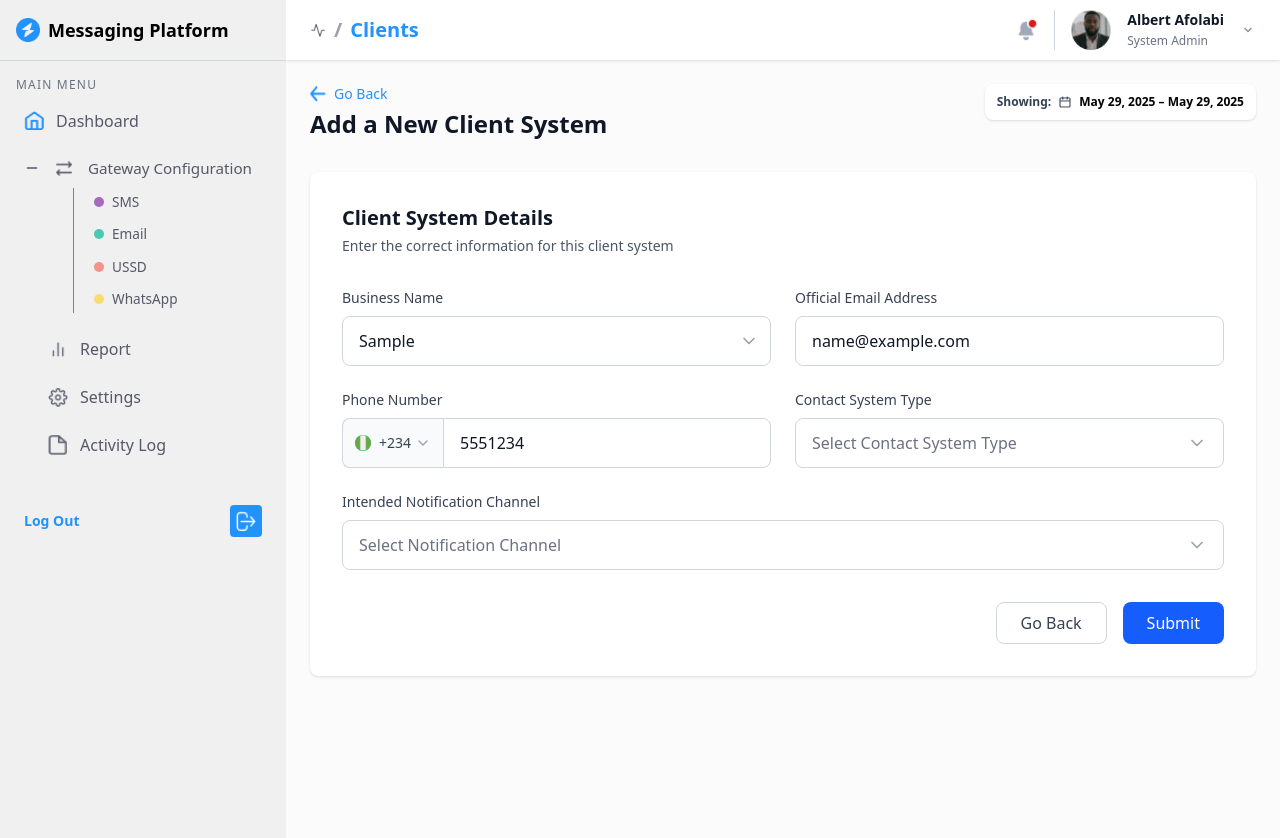
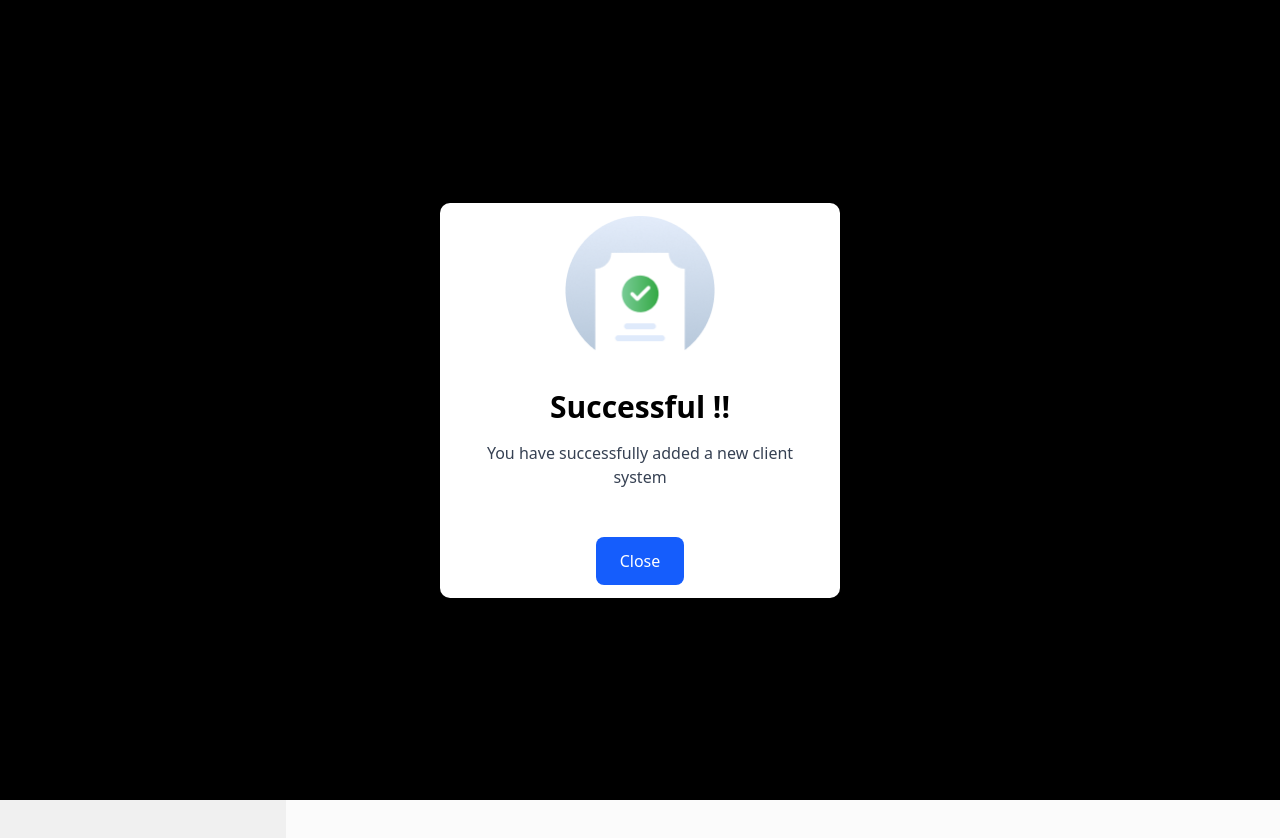
Before and after one commit to GG123lek/messaging, a React (Vite) app: page /client-page/customer-form in a window 1280 px wide. Both pictures are taken after typing "Sample", "name@example.com", "5551234" into the empty fields and a click on the button "Submit". Shown: the top 838 px of the page. Built offline with nearby package versions, Linux system fonts and the light colour scheme.

Commit message:
first modal

```diff
--- a/src/Component/Pages/ClientDetailsForm.jsx
+++ b/src/Component/Pages/ClientDetailsForm.jsx
@@ -1,45 +1,7 @@
 import React, { useState } from 'react';
-import { ChevronDown } from 'lucide-react';
+import { ChevronDown, ArrowLeft } from 'lucide-react';
 import nige from '../../assets/images/flagis.png';
-
-const CustomSelect = ({ value, onChange, options, placeholder }) => {
-  const [open, setOpen] = useState(false);
-
-  const handleSelect = (val) => {
-    onChange(val);
-    setOpen(false);
-  };
-
-  return (
-    <div className="relative w-full">
-      <div
-        className="w-full px-4 py-3 border border-gray-300 rounded-lg cursor-pointer flex items-center justify-between text-gray-900 bg-white"
-        onClick={() => setOpen(!open)}
-        tabIndex={0}
-        onBlur={() => setOpen(false)}
-      >
-        <span className={value ? "" : "text-gray-500"}>
-          {options.find((opt) => opt.value === value)?.label || placeholder}
-        </span>
-        <ChevronDown className="w-5 h-5 text-gray-400" />
-      </div>
-
-      {open && (
-        <ul className="absolute left-0 right-0 z-20 mt-1 bg-white border border-gray-300 rounded-md shadow-lg max-h-40 overflow-y-auto">
-          {options.map((option) => (
-            <li
-              key={option.value}
-              className="px-4 py-2 hover:bg-blue-600 hover:text-white cursor-pointer"
-              onMouseDown={() => handleSelect(option.value)}
-            >
-              {option.label}
-            </li>
-          ))}
-        </ul>
-      )}
-    </div>
-  );
-};
+import mast from '../../assets/images/mask.png'
 
 const ClientDetailForm = () => {
   const [formData, setFormData] = useState({
@@ -49,29 +11,35 @@ const ClientDetailForm = () => {
     contactSystemType: '',
     notificationChannel: ''
   });
+  const [showModal, setShowModal] = useState(false);
 
   const handleInputChange = (e) => {
     const { name, value } = e.target;
-    setFormData(prev => ({ ...prev, [name]: value }));
-  };
-
-  const handleCustomSelectChange = (name, value) => {
-    setFormData(prev => ({ ...prev, [name]: value }));
+    setFormData(prev => ({
+      ...prev,
+      [name]: value
+    }));
   };
 
   const handleSubmit = () => {
-    console.log('Form submitted:', formData);
+    // You can add validation here before showing modal
+    setShowModal(true);
   };
 
   const handleGoBack = () => {
-    console.log('Go back clicked');
+    // Replace with your navigation logic
+    window.history.back();
+  };
+
+  const handleClose = () => {
+    setShowModal(false);
   };
 
   return (
     <div className="max-w-7xl mx-auto">
       <div className="bg-white rounded-lg p-8 shadow-sm mt-8">
         {/* Header */}
-        <div className="mb-8">
+        <div className="mb-8 border-b border-gray-300 pb-4">
           <h1 className="text-xl font-semibold text-[#101828] mb-1">
             Client System Details
           </h1>
@@ -89,7 +57,6 @@ const ClientDetailForm = () => {
               <label className="block text-sm font-medium text-gray-700 mb-2">
                 Business Name
               </label>
-              <div className="relative">
               <input
                 type="text"
                 name="businessName"
@@ -98,8 +65,6 @@ const ClientDetailForm = () => {
                 onChange={handleInputChange}
                 className="w-full px-4 py-3 border border-gray-300 rounded-lg focus:ring-2 focus:ring-blue-500 outline-none text-gray-900 placeholder-gray-500"
               />
-                <ChevronDown className="absolute right-3 top-1/2 transform -translate-y-1/2 w-5 h-5 text-gray-400 pointer-events-none" />
-              </div>
             </div>
 
             {/* Official Email */}
@@ -127,7 +92,7 @@ const ClientDetailForm = () => {
               </label>
               <div className="flex">
                 <div className="flex items-center px-3 py-3 border border-r-0 border-gray-300 bg-gray-50 rounded-l-lg">
-                  <img src={nige} alt='' className="w-4 h-4 rounded-full bg-green-500 mr-2"/>
+                  <img src={nige} alt="" className="w-4 h-4 rounded-full mr-2" />
                   <span className="text-gray-700 text-sm">+234</span>
                   <ChevronDown className="w-4 h-4 text-gray-400 ml-1" />
                 </div>
@@ -147,56 +112,88 @@ const ClientDetailForm = () => {
               <label className="block text-sm font-medium text-gray-700 mb-2">
                 Contact System Type
               </label>
-              <CustomSelect
+              <select
+                name="contactSystemType"
                 value={formData.contactSystemType}
-                onChange={(val) => handleCustomSelectChange('contactSystemType', val)}
-                placeholder="Select Contact System Type"
-                options={[
-                  { label: 'Email', value: 'email' },
-                  { label: 'SMS', value: 'sms' },
-                  { label: 'Phone', value: 'phone' },
-                  { label: 'WhatsApp', value: 'whatsapp' }
-                ]}
-              />
+                onChange={handleInputChange}
+                className="w-full px-4 py-3 border border-gray-300 rounded-lg focus:ring-2 focus:ring-blue-500 outline-none text-gray-500 bg-white cursor-pointer"
+              >
+                <option value="">Select Contact System Type</option>
+                <option value="email">Email</option>
+                <option value="sms">SMS</option>
+                <option value="phone">Phone</option>
+                <option value="whatsapp">WhatsApp</option>
+              </select>
             </div>
           </div>
 
           {/* Row 3 */}
-          <div className="flex-1">
+          <div className="flex-1 min-w-full">
             <label className="block text-sm font-medium text-gray-700 mb-2">
               Intended Notification Channel
             </label>
-            <CustomSelect
+            <select
+              name="notificationChannel"
               value={formData.notificationChannel}
-              onChange={(val) => handleCustomSelectChange('notificationChannel', val)}
-              placeholder="Select Notification Channel"
-              options={[
-                { label: 'Email', value: 'email' },
-                { label: 'SMS', value: 'sms' },
-                { label: 'Push Notification', value: 'push' },
-                { label: 'WhatsApp', value: 'whatsapp' },
-                { label: 'Slack', value: 'slack' }
-              ]}
-            />
+              onChange={handleInputChange}
+              className="w-full px-4 py-3 border border-gray-300 rounded-lg focus:ring-2 focus:ring-blue-500 outline-none text-gray-500 bg-white cursor-pointer"
+            >
+              <option value="">Select Notification Channel</option>
+              <option value="email">Email</option>
+              <option value="sms">SMS</option>
+              <option value="push">Push Notification</option>
+              <option value="whatsapp">WhatsApp</option>
+              <option value="slack">Slack</option>
+            </select>
           </div>
         </div>
 
-        {/* Action Buttons */}
-        <div className="flex justify-end space-x-4 mt-8">
+        {/* Separator before buttons */}
+        <div className="border-t border-gray-300 mt-8 pt-6 flex justify-end space-x-4">
           <button
             onClick={handleGoBack}
-            className="px-6 py-2 border border-gray-300 text-gray-700 rounded-lg hover:bg-gray-50 transition-colors duration-200 font-medium cursor-pointer"
+            className="flex items-center px-6 py-2 border border-gray-300 text-gray-700 rounded-lg hover:bg-gray-50 transition-colors duration-200 font-medium cursor-pointer"
           >
+            {/* <ArrowLeft className="mr-2 w-4 h-4" /> */}
             Go Back
           </button>
           <button
             onClick={handleSubmit}
-            className="px-6 py-2 bg-blue-600 text-white rounded-lg hover:bg-blue-700 transition-colors duration-200 font-medium"
+            className="px-6 py-2 bg-blue-600 text-white rounded-lg hover:bg-blue-700
+            transition-colors duration-200 font-medium cursor-pointer"
           >
             Submit
           </button>
         </div>
       </div>
+
+      {/* Modal */}
+      {showModal && (
+        <div className="fixed inset-0 bg-black bg-opacity-40 flex items-center justify-center z-50">
+          <div
+            className="bg-white rounded-xl w-[400px] h-[395px] p-8 flex flex-col items-center justify-center text-center"
+            style={{ borderRadius: '10px' }}
+          >
+            <img
+              src={mast} // Replace with actual image path
+              alt="Success"
+              className="mb-6 mx-auto"
+              style={{ maxWidth: '150px', height: 'auto' }}
+            />
+            <h2 className="text-3xl font-bold mb-4">Successful !!</h2>
+            <p className="text-gray-700 mb-12 max-w-[400px]">
+              You have successfully added a new client system
+            </p>
+            <button
+              onClick={handleClose}
+              className="px-6 py-3 bg-blue-600 text-white rounded-lg hover:bg-blue-700
+              transition-colors font-medium cursor-pointer"
+            >
+              Close
+            </button>
+          </div>
+        </div>
+      )}
     </div>
   );
 };
--- a/src/Component/Pages/ClientPage.jsx
+++ b/src/Component/Pages/ClientPage.jsx
@@ -21,7 +21,7 @@ function ClientPage() {
           <div className="flex items-center gap-2 text-xl font-semibold text-gray-800">
             <img src={goops} alt="Client Icon" className="w-4 h-4" />
             <span className="text-gray-400">/</span>
-            <span className="text-[#2292FC]">Clients</span>
+            <span className="text-[#2292FC]">Clients System</span>
           </div>
         }
       >
```
Also changed, not shown: src/assets/images/mask.png (added). Lines whose indentation alone changed are shown as unchanged.
